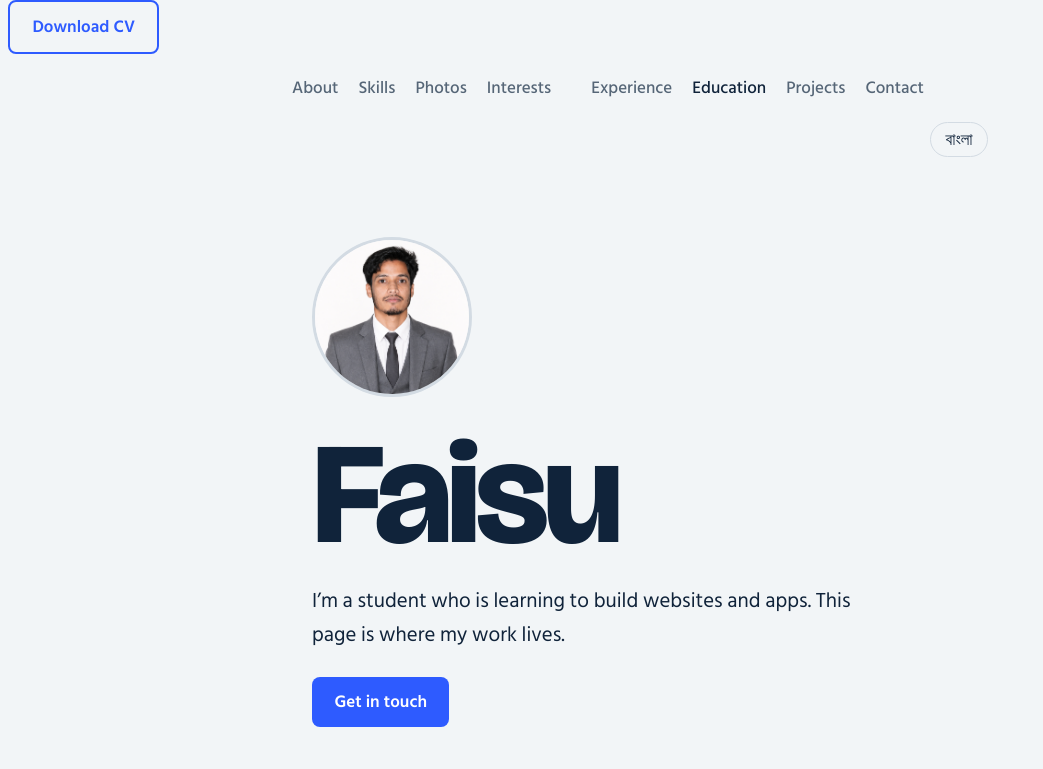
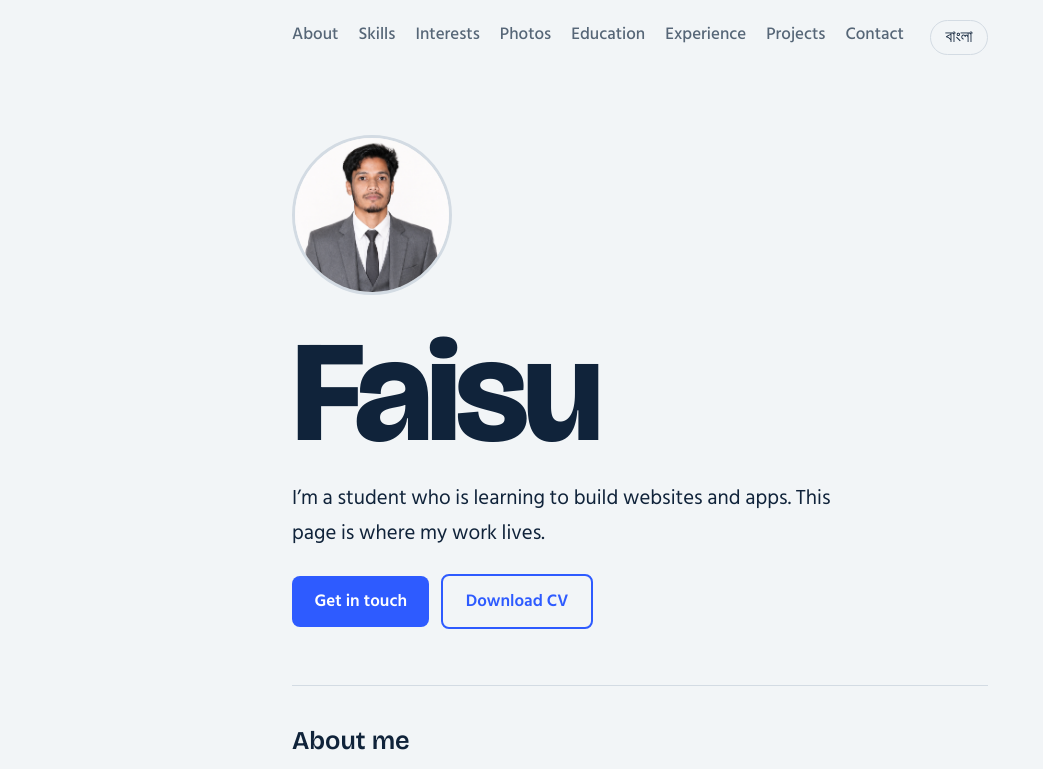
Before and after one commit to faisu-11/faisu, a plain HTML site: page index.html in a window 1280 px wide. Shown: the top 769 px of the page, without its empty margins (0-1043 px from the left). Drawn offline with nearby package versions, Linux system fonts and the light colour scheme.

Commit message:
Fix HTML structure and update content

```diff
--- a/index.html
+++ b/index.html
@@ -6,7 +6,6 @@
 <meta name="viewport" content="width=device-width, initial-scale=1, viewport-fit=cover">
 <title>Faisu – Student Portfolio</title>
 <meta name="description" content="Faisu is a student learning web development. Read about his education, skills, projects and how to get in touch.">
-<a class="btn btn-alt" href="cv.pdf" download>Download CV</a>
 <meta property="og:title" content="Faisu – Student Portfolio">
 <meta property="og:description" content="About me, my education, skills and projects.">
 <meta property="og:type" content="website">
@@ -63,22 +62,23 @@ footer{padding:2rem 1.25rem 3rem;color:var(--muted);border-top:1px solid var(--l
 </head>
 <body>
 <header>
-<a href="#about">About</a><a href="#skills">Skills</a><a href="#photos">Photos</a><a href="#interests">Interests</a><a href="#education"><a href="#experience">Experience</a>Education</a><a href="#projects">Projects</a><a href="#contact">Contact</a>
+<a href="#about">About</a><a href="#skills">Skills</a><a href="#interests">Interests</a><a href="#photos">Photos</a><a href="#education">Education</a><a href="#experience">Experience</a><a href="#projects">Projects</a><a href="#contact">Contact</a>
 <button id="lang" type="button">বাংলা</button>
 </header>
-<main>
 <main>
 <div class="hero">
 <img class="photo" src="photo.jpg" alt="Faisu" width="160" height="160">
 <h1>Faisu</h1>
 <p class="lead">I’m a student who is learning to build websites and apps. This page is where my work lives.</p>
 <a class="btn" href="#contact">Get in touch</a>
+<a class="btn btn-alt" href="cv.pdf" download>Download CV</a>
 </div>
 
 <section id="about">
 <h2>About me</h2>
 <p>Hi, I’m Faisu. I’m studying at Dhaka Central University in Dhaka, Bangladesh. I enjoy video games, football, photography and reading, and I’m currently learning HTML, CSS and JavaScript.</p>
 <p>I’m an honours student in the Department of Islamic Studies. This website is my first project, and I want to keep learning and improving my web skills.</p>
+</section>
 
 <section id="skills">
 <h2>Skills</h2>
@@ -86,6 +86,7 @@ footer{padding:2rem 1.25rem 3rem;color:var(--muted);border-top:1px solid var(--l
 <li>Digital Marketing</li><li>Social Media Marketing</li><li>HTML</li><li>CSS</li><li>JavaScript</li><li>Bangla</li><li>English</li>
 </ul>
 </section>
+
 <section id="interests">
 <h2>Interests &amp; Personal Touch</h2>
 <p>A few things close to my heart beyond studies and work.</p>
@@ -108,6 +109,7 @@ footer{padding:2rem 1.25rem 3rem;color:var(--muted);border-top:1px solid var(--l
 </article>
 </div>
 </section>
+
 <section id="photos">
 <h2>Photos</h2>
 <p>A few natural scenes and quiet moments around me.</p>
@@ -122,23 +124,27 @@ footer{padding:2rem 1.25rem 3rem;color:var(--muted);border-top:1px solid var(--l
 </div>
 </div>
 </section>
+
 <section id="education">
 <h2>Education</h2>
 <div class="row"><div class="when">2024 – now</div><div><h3>Dhaka Central University</h3><p>Honours, Department of Islamic Studies (Session 2023-24, 2nd year)</p></div></div>
 <div class="row"><div class="when">2021 – 2023</div><div><h3>Tushkhali Mohiuddin Maharaj College</h3><p>Higher Secondary Certificate (HSC), Humanities, 2023 batch</p></div></div>
+</section>
 
-<section id="projects">
 <section id="experience">
 <h2>Work Experience</h2>
 <div class="row"><div class="when">2022 – now</div><div><h3><a href="https://fotocorrect.com/">Fotocorrect</a></h3><p>Digital Marketing. I run social media and email marketing across Facebook, Instagram, LinkedIn and Gmail.</p></div></div>
 </section>
+
+<section id="projects">
 <h2>Projects</h2>
-<div class="row"><div class="when">2026</div><div><h3>This portfolio website</h3><p>My first website, built with HTML and CSS and hosted on GitHub Pages.</p></div></div>v>
+<div class="row"><div class="when">2026</div><div><h3>This portfolio website</h3><p>My first website, built with HTML and CSS and hosted on GitHub Pages.</p></div></div>
+</section>
 
 <section id="contact">
 <h2>Contact</h2>
 <p>The best way to reach me is by email.</p>
-<p><a href="faysaleftia@gmail.com">faysaleftia@gmail.com</a></p>
+<p><a href="mailto:faysaleftia@gmail.com">faysaleftia@gmail.com</a></p>
 <p><a class="btn" href="https://wa.me/8801332615089?text=Hi%20Faisu" target="_blank" rel="noopener">Message me on WhatsApp</a></p>
 <p><a href="https://www.facebook.com/faisu5089">Facebook</a> · <a href="https://www.instagram.com/faisu_133//">Instagram</a> · <a href="https://www.linkedin.com/in/zunaid-evan-5490473a9/">LinkedIn</a></p>
 </section>
@@ -150,6 +156,7 @@ var bn={
 "About":"আমার সম্পর্কে","Skills":"দক্ষতা","Experience":"কাজের অভিজ্ঞতা","Education":"শিক্ষা","Projects":"প্রজেক্ট","Contact":"যোগাযোগ",
 "I'm a student who is learning to build websites and apps. This page is where my work lives.":"আমি একজন শিক্ষার্থী, ওয়েবসাইট ও অ্যাপ বানানো শিখছি। আমার কাজগুলো এই পেজে থাকে।",
 "Get in touch":"যোগাযোগ করুন",
+"Download CV":"সিভি ডাউনলোড",
 "About me":"আমার সম্পর্কে","Work Experience":"কাজের অভিজ্ঞতা",
 "Hi, I'm Faisu. I'm studying at Dhaka Central University in Dhaka, Bangladesh. I enjoy video games, football, photography and reading, and I'm currently learning HTML, CSS and JavaScript.":"হ্যালো, আমি Faisu। আমি ঢাকা, বাংলাদেশের ঢাকা সেন্ট্রাল ইউনিভার্সিটিতে পড়ছি। ভিডিও গেম, ফুটবল, ফটোগ্রাফি আর বই পড়তে আমার ভালো লাগে, আর এখন HTML, CSS ও JavaScript শিখছি।",
 "I'm an honours student in the Department of Islamic Studies. This website is my first project, and I want to keep learning and improving my web skills.":"আমি ইসলামিক স্টাডিজ বিভাগের অনার্সের শিক্ষার্থী। এই ওয়েবসাইট আমার প্রথম প্রজেক্ট, আর আমি শিখতে থাকতে এবং আমার ওয়েব দক্ষতা আরও উন্নত করতে চাই।",
@@ -164,22 +171,22 @@ var bn={
 "My first website, built with HTML and CSS and hosted on GitHub Pages.":"আমার প্রথম ওয়েবসাইট, HTML ও CSS দিয়ে বানানো এবং GitHub Pages-এ হোস্ট করা।",
 "The best way to reach me is by email.":"আমার সাথে যোগাযোগের সবচেয়ে ভালো উপায় ইমেইল।",
 "Message me on WhatsApp":"হোয়াটসঅ্যাপে মেসেজ করুন",
-"© 2026 Faisu",
+"© 2026 Faisu":"© ২০২৬ Faisu",
 "Photos":"ছবি",
-"A few natural scenes and quiet moments around me.":"আমার চারপাশের কয়েকটি প্রাকৃতিক দৃশ্য ও শান্ত মুহূর্ত।",
+"A few natural scenes and quiet moments around me.":"আমার চারপাশের কয়েকটি প্রাকৃতিক দৃশ্য ও শান্ত মুহূর্ত।",
 "Prev":"আগে",
-"Next":"পরে"
+"Next":"পরে",
 "Interests":"আগ্রহ",
 "Interests & Personal Touch":"আগ্রহ ও ব্যক্তিগত দিক",
-"A few things close to my heart beyond studies and work.":"পড়াশোনা ও কাজের বাইরে যে বিষয়গুলো আমার খুব কাছের।",
+"A few things close to my heart beyond studies and work.":"পড়াশোনা ও কাজের বাইরে যে বিষয়গুলো আমার খুব কাছের।",
 "Football":"ফুটবল",
-"My favorite team is Argentina—watching their matches and international football is always special.":"আমার প্রিয় দল আর্জেন্টিনা—তাদের ম্যাচ আর আন্তর্জাতিক ফুটবল দেখা সবসময়ই আলাদা ভালো লাগার।",
+"My favorite team is Argentina—watching their matches and international football is always special.":"আমার প্রিয় দল আর্জেন্টিনা—তাদের ম্যাচ আর আন্তর্জাতিক ফুটবল দেখা সবসময়ই আলাদা ভালো লাগার।",
 "Books & Stories":"বই ও গল্প",
-"I love reading Bangla books, short stories, and novels that pull you into a different world.":"বাংলা বই, গল্প আর উপন্যাস পড়তে খুব ভালোবাসি, যা এক আলাদা জগতে নিয়ে যায়।",
+"I love reading Bangla books, short stories, and novels that pull you into a different world.":"বাংলা বই, গল্প আর উপন্যাস পড়তে খুব ভালোবাসি, যা এক আলাদা জগতে নিয়ে যায়।",
 "Photography":"ফটোগ্রাফি",
 "Capturing everyday moments, street scenes, and visual stories around me.":"চারপাশের প্রতিদিনের মুহূর্ত, দৃশ্য আর ছবির গল্প ধরে রাখা।",
 "Games & Curiosity":"গেমস ও কৌতূহল",
-"Enjoying video games in free time and picking up new skills one step at a time.":"অবসর সময়ে ভিডিও গেম খেলা আর ধাপে ধাপে নতুন কিছু শেখা।":"© ২০২৬ Faisu"
+"Enjoying video games in free time and picking up new skills one step at a time.":"অবসর সময়ে ভিডিও গেম খেলা আর ধাপে ধাপে নতুন কিছু শেখা।"
 };
 function norm(s){return s.replace(/\s+/g," ").replace(/[’‘]/g,"'").trim();}
 var map={};for(var k in bn){map[norm(k)]=bn[k];}
```
